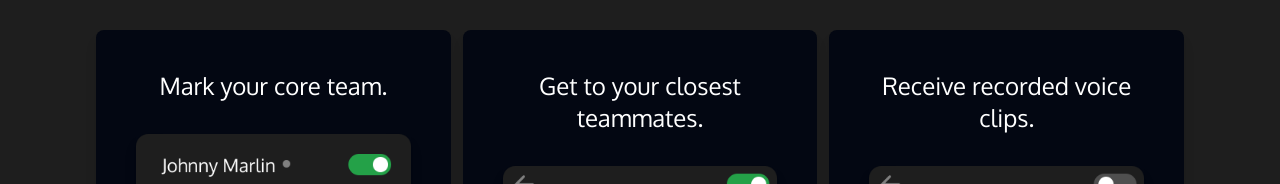
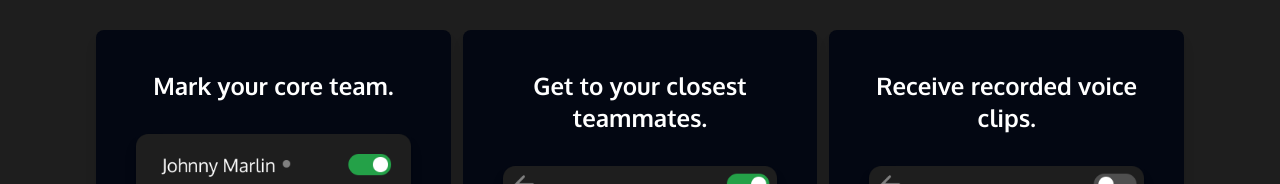
Before and after one commit to flowy-live/flowydotlive, a Next.js app: page / in a window 1280 px wide. Shown: the part 756-940 px from the top of the page. Built offline with nearby package versions, Linux system fonts and the light colour scheme.

Commit message:
bolding font for features

```diff
--- a/src/app/page.tsx
+++ b/src/app/page.tsx
@@ -57,7 +57,7 @@ export default function Home() {
 
       <div className="lg:grid lg:grid-cols-3 lg:gap-3 flex flex-col gap-2 py-10">
         <div className="flex flex-col space-y-8 text-left bg-gray-950 p-10 rounded-lg shadow-lg items-center">
-          <h1 className="text-2xl text-center text-white text-wrap">
+          <h1 className="text-2xl font-bold text-center text-white text-wrap">
             Mark your core team.
           </h1>
           <Image
@@ -70,7 +70,7 @@ export default function Home() {
           />
         </div>
         <div className="flex flex-col space-y-8 text-left bg-gray-950 p-10 rounded-lg shadow-lg items-center">
-          <h1 className="text-2xl text-center text-white text-wrap">
+          <h1 className="text-2xl text-center font-bold text-white text-wrap">
             Get to your closest teammates.
           </h1>
           <Image
@@ -83,7 +83,7 @@ export default function Home() {
           />
         </div>
         <div className="flex flex-col space-y-8 text-left bg-gray-950 p-10 rounded-lg shadow-lg items-center">
-          <h1 className="text-2xl text-center text-white text-wrap">
+          <h1 className="text-2xl text-center font-bold text-white text-wrap">
             Receive recorded voice clips.
           </h1>
           <Image
```
